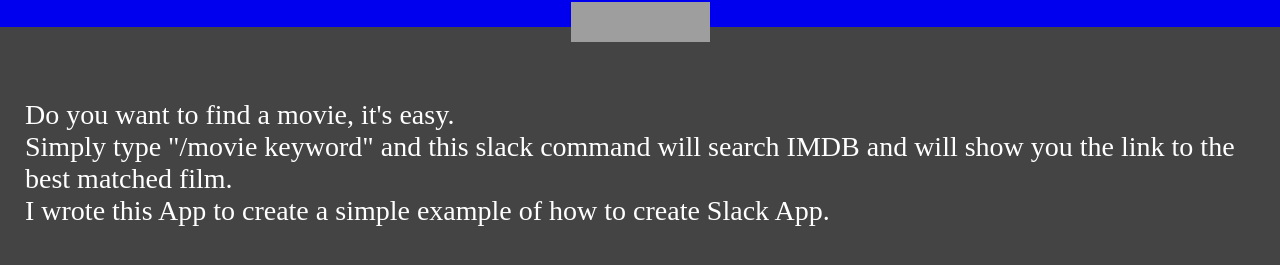
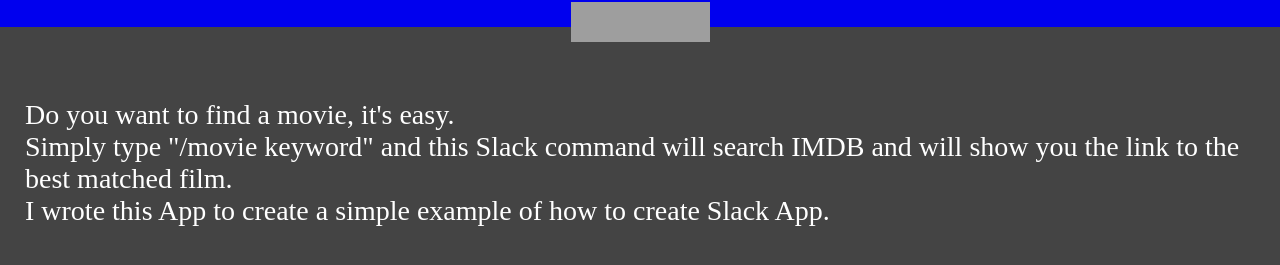
Before and after one commit to ParidelPooya/pooya-slack-demo, a website: page add.html in a window 1280 px wide. Shown: the part 123-388 px from the top of the page. Drawn offline with Linux system fonts and the light colour scheme; grey boxes are pictures that could not be loaded.

Commit message:
Fix - grammer

```diff
--- a/add.html
+++ b/add.html
@@ -42,7 +42,7 @@
     <div class="row2">
         Do you want to find a movie, it's easy.
         <br/>
-        Simply type "/movie keyword" and this slack command will search IMDB and will show you the link to the best matched film.
+        Simply type "/movie keyword" and this Slack command will search IMDB and will show you the link to the best matched film.
         <br/>
         I wrote this App to create a simple example of how to create Slack App.
     </div>
```
